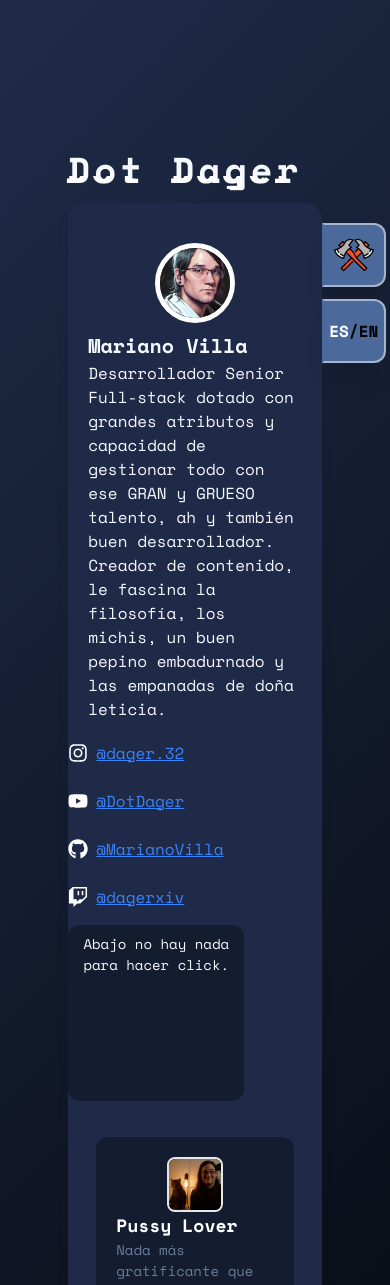
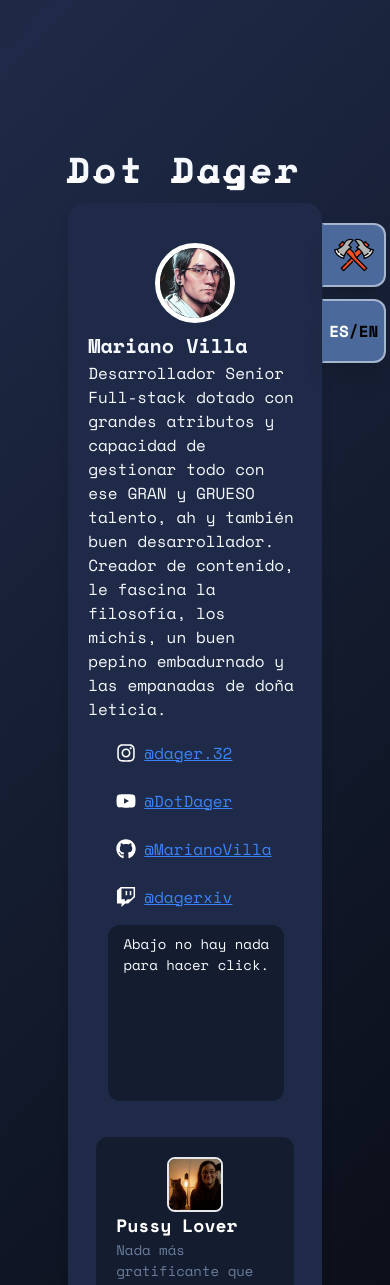
Before and after one commit to ferlaxi/dager, a React (Vite) app: page / in a window 390 px wide. Shown: the top 1285 px of the page. Built offline with nearby package versions, Linux system fonts and the light colour scheme.

Commit message:
changes16

```diff
--- a/src/Search.jsx
+++ b/src/Search.jsx
@@ -235,7 +235,7 @@ const Search = () => {
 
         <div className={`${isTransformed ? "hidden" : "flex"}`}>
           <div className="md:w-[22%] w-[0%] h-full md:flex md:flex-col pt-5 items-center gap-y-4">
-            <div className="gap-y-6 flex flex-col">
+            <div className="gap-y-6 flex flex-col md:ml-0 ml-12">
               <a
                 href="http://instagram.com/dager.32"
                 target="_blank"
@@ -299,7 +299,7 @@ const Search = () => {
                   playAudioWithDelayAndFadeIn(),
                   handleUserGesture();
               }}
-              className="w-44 h-44 bg-l-dev-dark rounded-xl mt-4 relative"
+              className="w-44 h-44 bg-l-dev-dark rounded-xl ml-10 md:ml-0 mt-4 relative"
             >
               {/* Elemento de audio oculto */}
               <audio ref={audioRef}>
@@ -318,9 +318,9 @@ const Search = () => {
                   className="absolute text-l-dev-semiwhite w-full text-center text-[15px] top-2"
                 >
                   {idioma == false ? (
-                    <p className="absolute text-l-dev-semiwhite w-full text-center text-[17px] top-2">
+                    <div className="absolute text-l-dev-semiwhite w-full text-center text-[17px] top-2">
                       Que haces?
-                    </p>
+                    </div>
                   ) : (
                     <p className="absolute text-l-dev-semiwhite w-full text-center text-[17px] top-2">
                       WYD?
@@ -330,9 +330,9 @@ const Search = () => {
               ) : (
                 <>
                   {idioma == false ? (
-                    <p className="absolute text-l-dev-semiwhite w-full text-center text-[14px] top-2">
+                    <div className="absolute text-l-dev-semiwhite w-full text-center text-[14px] top-2">
                       Abajo no hay nada para hacer click.
-                    </p>
+                    </div>
                   ) : (
                     <p className="absolute text-l-dev-semiwhite w-full text-center text-[14px] top-2">
                       There's nothing to click on below.
```
